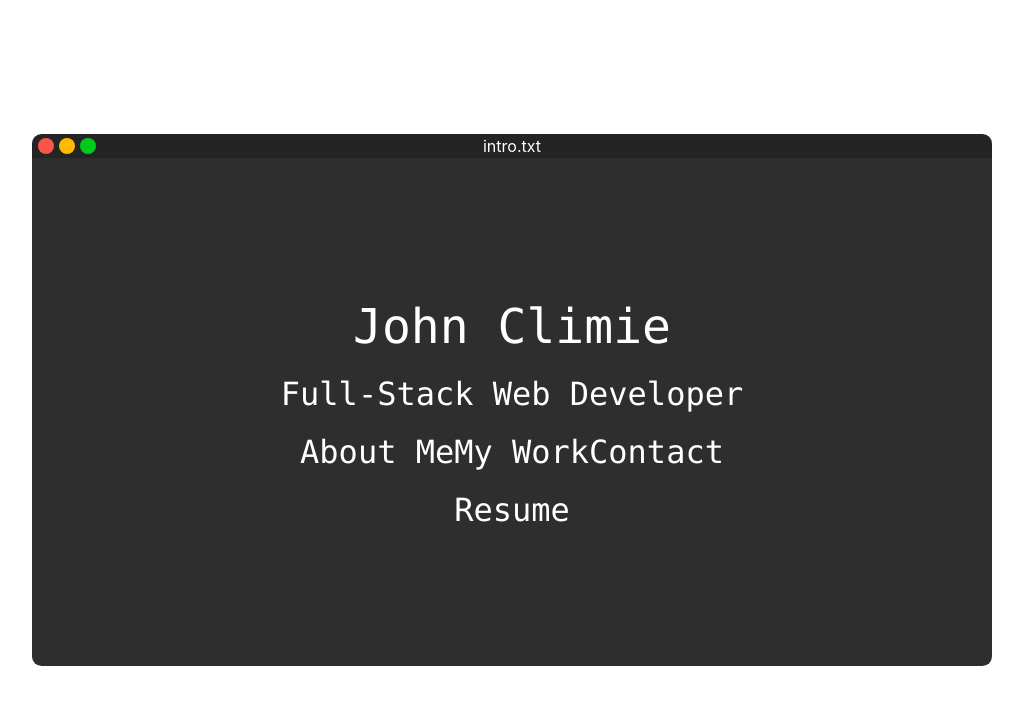
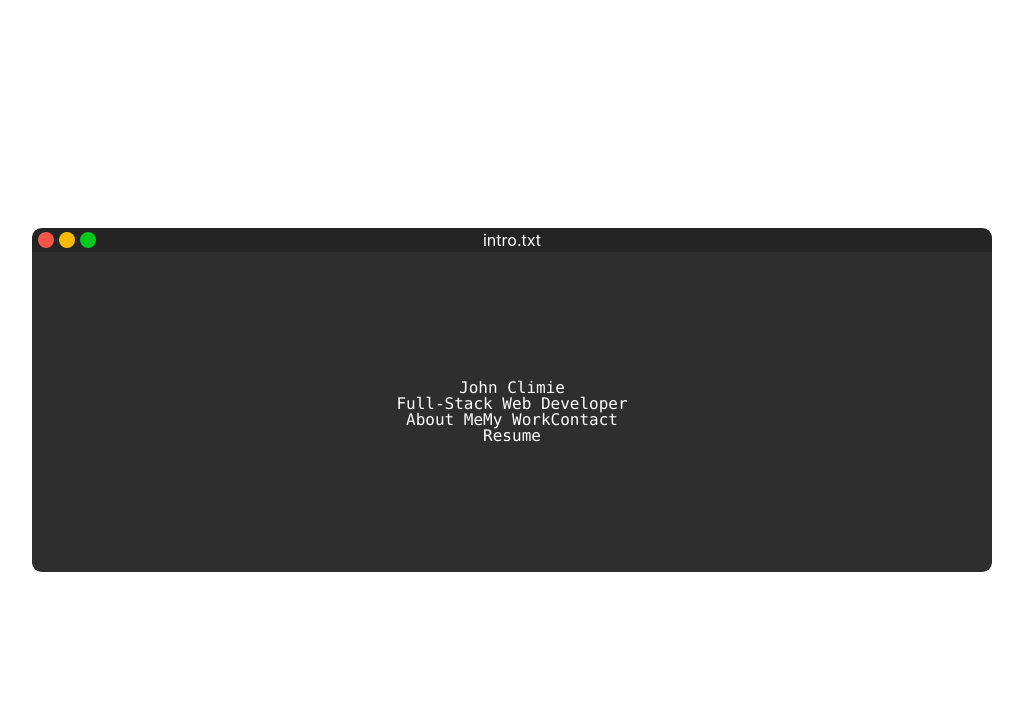
Before and after one commit to johnclimie/portfolio-2023, a Next.js app: page / in a window 1280 px wide. Shown: the top 704 px of the page, without its empty margins (128-1151 px from the left). Built offline with nearby package versions, Linux system fonts and the light colour scheme; a web font is replaced by a local one.

Commit message:
Troubleshooting Typography

```diff
--- a/pages/index.js
+++ b/pages/index.js
@@ -33,14 +33,14 @@ export default function Home() {
             </div>
 
             <div className={styles.introContent}>
-              <h1>John Climie</h1>
-              <h2>Full-Stack Web Developer</h2>
+              <h1 className={styles.name}>John Climie</h1>
+              <h2 className={styles.careerName}>Full-Stack Web Developer</h2>
               <div className={styles.introLinks}>
                 <h2>About Me</h2>
                 <h2>My Work</h2>
                 <h2>Contact</h2>
               </div>
-              <h2>Resume</h2>
+              <h2 className={styles.resumeLink}>Resume</h2>
             </div>
           </div>
         </section>
--- a/styles/Home.module.css
+++ b/styles/Home.module.css
@@ -81,17 +81,17 @@
   font-family: 'Menlo', sans-serif;
 }
 
-.introContent h1 {
-  font-size: 3rem;
-  margin: 1rem 0rem;
-}
 
-.introContent h2 {
-  font-size: 2rem;
-  margin: .8rem 0rem;
-}
 
 .introLinks {
   display: flex;
   flex-direction: row;
 }
+
+.introLinks h2 {
+
+}
+
+.resumeLink {
+
+}
```
